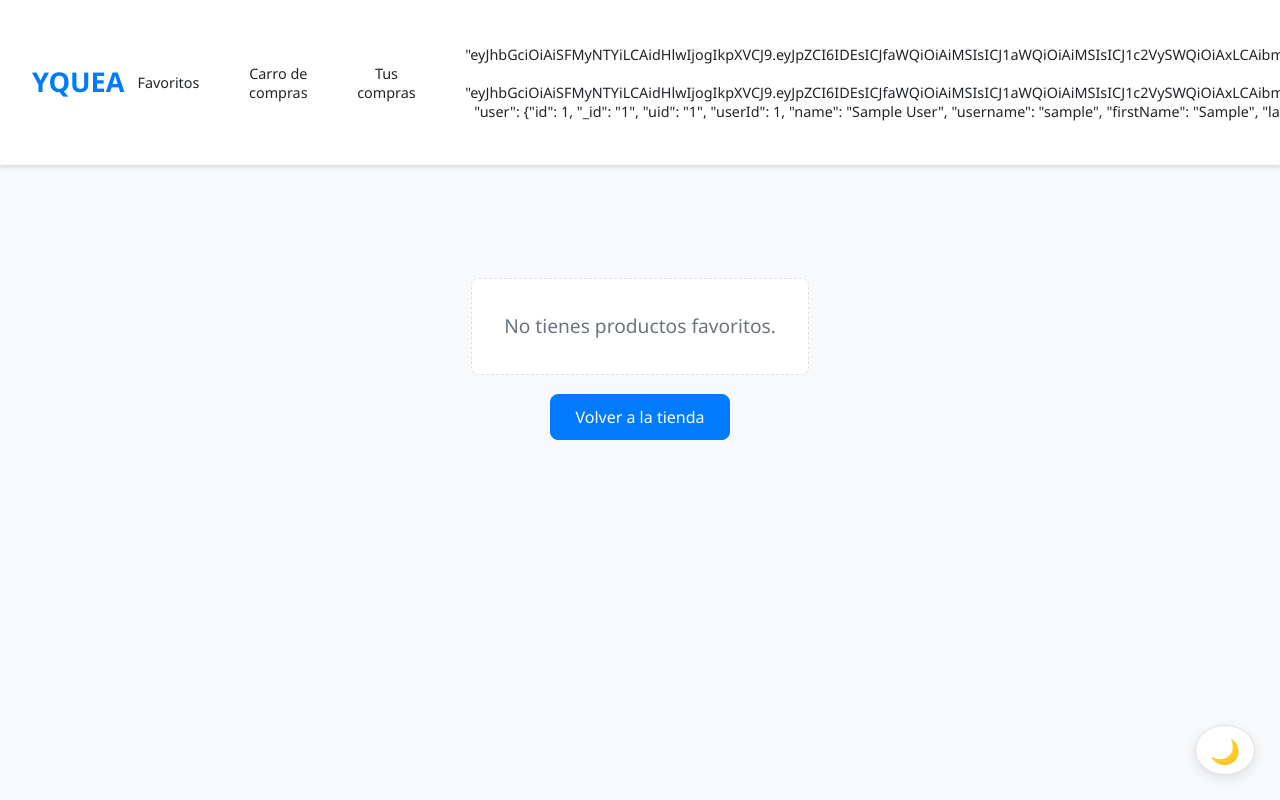
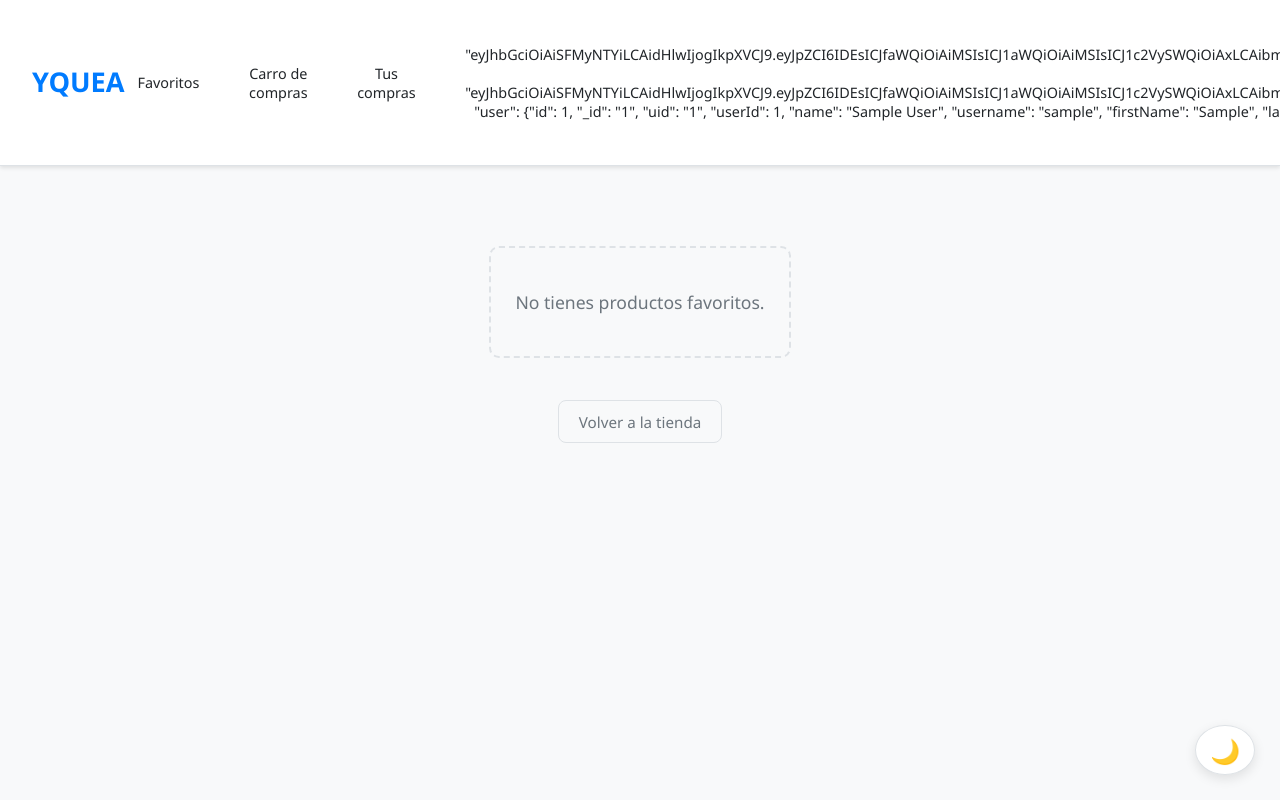
Before and after one commit to ZCardonaZ/QueaDarwin, a React (Vite) app: page /favorite in a window 1280 px wide. Shown: the top 800 px of the page. Built offline with nearby package versions, Linux system fonts and the light colour scheme; sample sign-in values are in the browser's storage.

Commit message:
Update Favorite.css

```diff
--- a/src/Pages/Favorite/Favorite.css
+++ b/src/Pages/Favorite/Favorite.css
@@ -1,110 +1,119 @@
 .favoritos {
   max-width: 1200px;
-  margin: 2rem auto;
+  margin: 2.5rem auto;
   padding: 2rem;
-  background-color: var(--background-secondary);
+  background-color: var(--card-background);
   border-radius: 12px;
-  box-shadow: 0 5px 15px var(--shadow-color);
+  box-shadow: 0 6px 20px var(--shadow-color);
   color: var(--text-primary);
+  border: 1px solid var(--border-color);
 }
 
 .favoritos h2 {
   text-align: center;
   margin-bottom: 2.5rem;
-  font-size: 2rem;
+  font-size: 1.8rem;
   color: var(--text-primary);
   font-weight: 600;
 }
 
 .favoritos-vacio {
   text-align: center;
-  margin-top: 3rem;
-  font-size: 1.2rem;
+  margin-top: 2rem;
+  font-size: 1.1rem;
   color: var(--text-secondary);
-  padding: 2rem;
-  background-color: var(--card-background);
-  border-radius: 8px;
-  border: 1px dashed var(--border-color);
+  padding: 2.5rem 1.5rem;
+  background-color: var(--background-secondary);
+  border-radius: 10px;
+  border: 2px dashed var(--border-color);
 }
 
 .favoritos-lista {
   display: grid;
-  grid-template-columns: repeat(auto-fill, minmax(250px, 1fr));
+  grid-template-columns: repeat(auto-fill, minmax(260px, 1fr));
   gap: 2rem;
 }
 
 .favorito-card {
   background: var(--card-background);
   border: 1px solid var(--border-color);
-  border-radius: 12px;
-  padding: 1.5rem;
-  text-align: center;
-  transition: transform 0.2s ease-in-out, box-shadow 0.2s ease-in-out;
+  border-radius: 10px;
+  padding: 1rem;
+  text-align: left;
+  transition: transform 0.3s ease, box-shadow 0.3s ease;
   display: flex;
   flex-direction: column;
-  align-items: center;
   box-shadow: 0 2px 8px var(--shadow-color);
 }
 
 .favorito-card:hover {
-  transform: translateY(-5px);
-  box-shadow: 0 6px 12px var(--shadow-color);
+  transform: translateY(-6px);
+  box-shadow: 0 8px 16px var(--shadow-color);
 }
 
 .favorito-card .detalle-model {
+  width: 100%;
+  height: 220px;
+  border-radius: 6px;
+  margin-bottom: 1rem;
   background-color: var(--background-secondary);
-  border-radius: 8px;
-  margin-bottom: 1rem;
-  border: 1px solid var(--border-color);
 }
 
 .favorito-card h3 {
-  margin-top: 0.8rem;
-  font-size: 1.2rem;
+  margin-top: 0.5rem;
+  margin-bottom: 0.5rem;
+  font-size: 1.15rem;
   color: var(--text-primary);
   font-weight: 600;
+  line-height: 1.3;
 }
 
 .favorito-card p {
-  color: var(--text-secondary);
-  font-size: 1rem;
-  margin: 0.5rem 0 1rem 0;
+  color: var(--accent-primary);
+  font-size: 1.05rem;
+  font-weight: 500;
+  margin-bottom: 1rem;
 }
 
 .favorito-card .btn-container {
   display: flex;
-  gap: 0.8rem;
+  flex-direction: column;
+  gap: 0.75rem;
   margin-top: auto;
   width: 100%;
 }
 
-.favorito-card .quitar-favorito,
-.favorito-card .ver-detalles-btn {
-  flex: 1;
-  padding: 0.6em 1em;
+.favorito-card .btn-fav {
+  padding: 0.6em 1.2em;
   font-size: 0.9rem;
   border-radius: 6px;
+  cursor: pointer;
+  border: none;
+  font-weight: 500;
+  transition: background-color 0.2s ease, transform 0.1s ease, border-color 0.2s ease, color 0.2s ease;
+  width: 100%;
+  box-sizing: border-box;
+}
+
+.favorito-card .btn-fav:hover {
+  transform: translateY(-1px);
 }
 
 .favorito-card .quitar-favorito {
-  background-color: #dc3545;
+  background-color: #e74c3c;
   color: white;
-  border: 1px solid #dc3545;
 }
 .favorito-card .quitar-favorito:hover {
-  background-color: #c82333;
-  border-color: #c82333;
+  background-color: #c0392b;
 }
 
 .favorito-card .ver-detalles-btn {
   background-color: var(--accent-primary);
-  color: var(--background-primary);
-  border: 1px solid var(--accent-primary);
+  color: var(--button-text-color);
 }
 
 .favorito-card .ver-detalles-btn:hover {
   background-color: var(--accent-hover);
-  border-color: var(--accent-hover);
 }
 
 
@@ -112,36 +121,31 @@
   display: flex;
   flex-direction: column;
   align-items: center;
-  margin-top: 2rem;
+  margin-top: 1rem;
 }
 
 #empty-btn, .favoritos > button {
-  background-color: var(--accent-primary);
-  color: var(--background-primary);
-  border: 1px solid var(--accent-primary);
-  padding: 0.7rem 1.5rem;
+  background-color: transparent;
+  color: var(--text-secondary);
+  border: 1px solid var(--border-color);
+  padding: 0.7em 1.3em;
   border-radius: 8px;
-  font-size: 1rem;
+  font-size: 0.95rem;
   font-weight: 500;
   cursor: pointer;
-  transition: background-color 0.2s ease, transform 0.1s ease;
+  transition: background-color 0.2s ease, color 0.2s ease, border-color 0.2s ease, transform 0.1s ease;
+  display: inline-block;
+  margin-top: 1.5rem;
 }
 
 #empty-btn:hover, .favoritos > button:hover {
-  background-color: var(--accent-hover);
-  border-color: var(--accent-hover);
+  background-color: var(--background-secondary);
+  border-color: var(--text-secondary);
+  color: var(--text-primary);
   transform: translateY(-1px);
 }
 
 .favoritos > button {
   display: block;
   margin: 2.5rem auto 0;
-  background-color: var(--background-secondary);
-  color: var(--accent-primary);
-  border: 1px solid var(--accent-primary);
 }
-
-.favoritos > button:hover {
-  background-color: var(--accent-primary);
-  color: var(--background-primary);
-}
```
